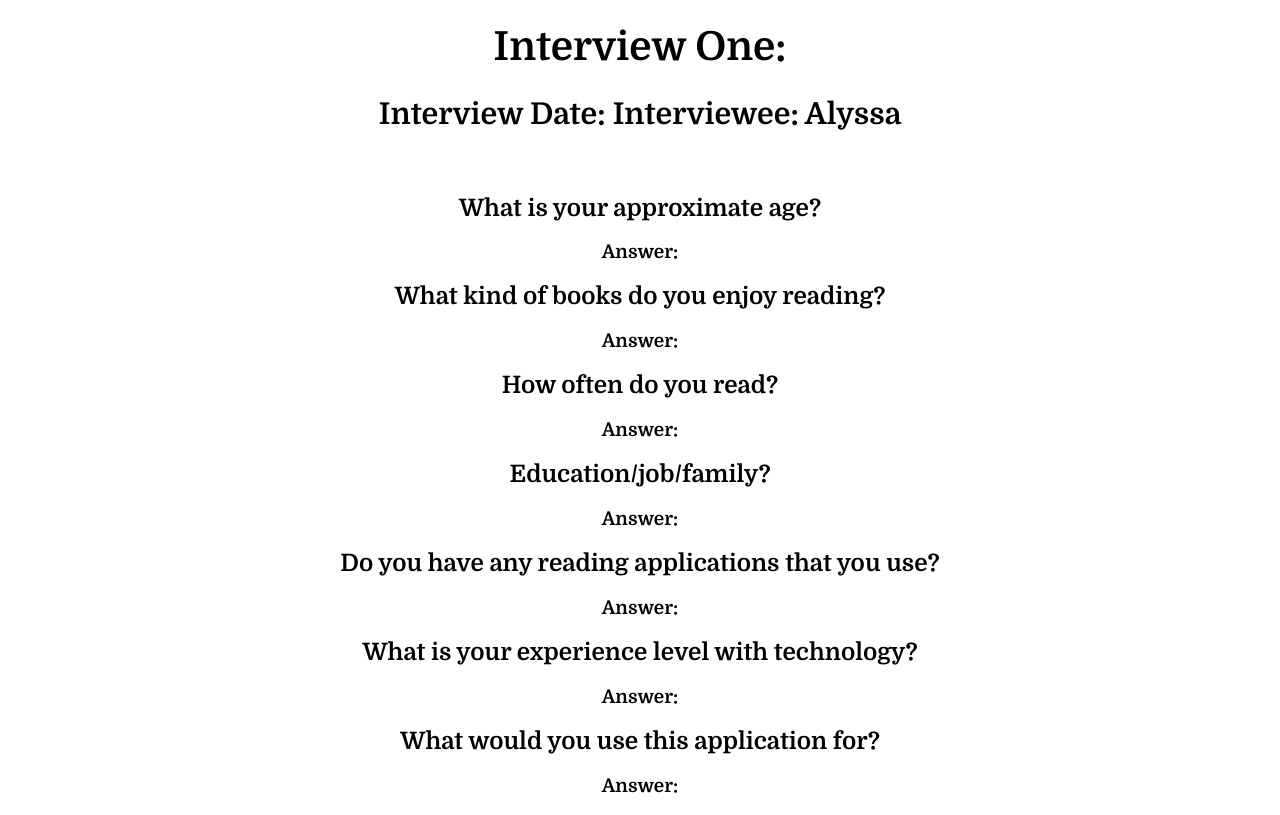
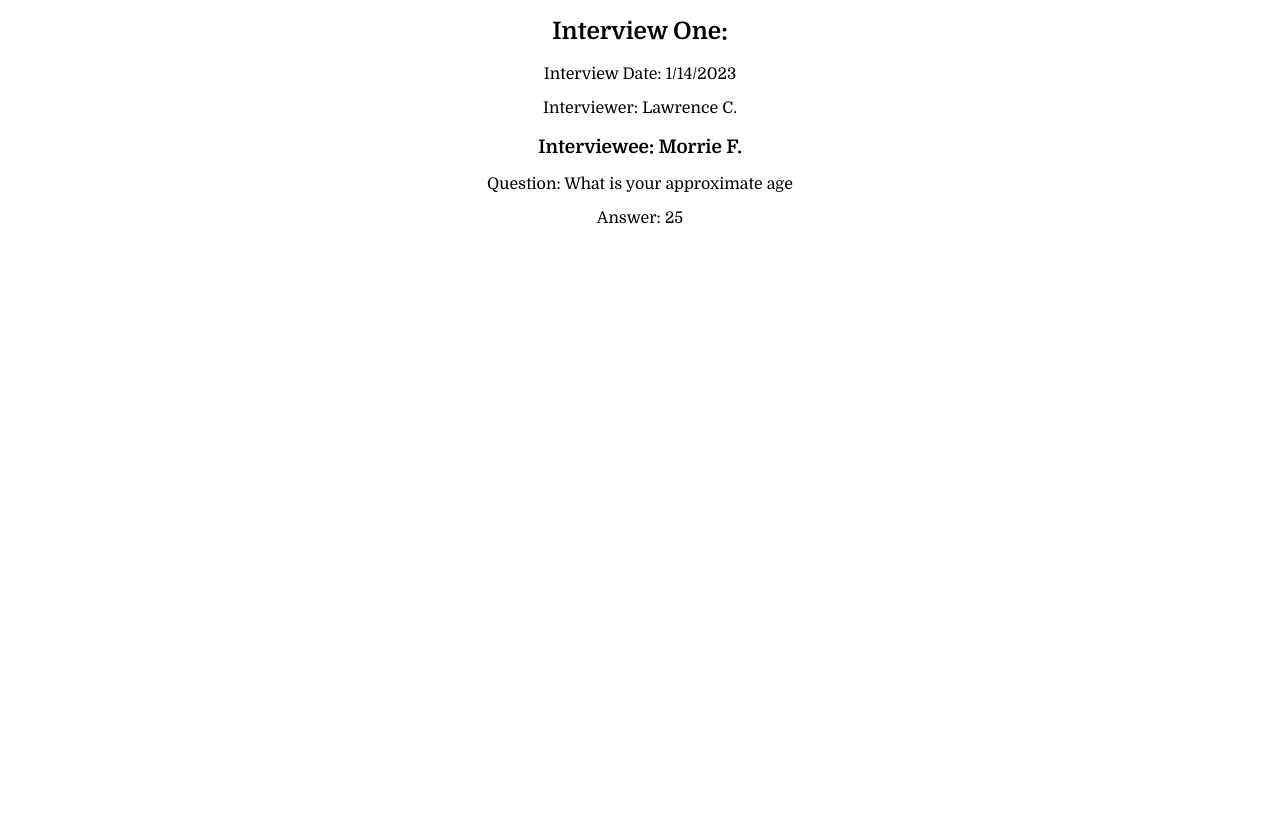
Before and after one commit to ltc870/GarlicKnightsproject, a plain HTML site: page interviews/morrie_interview.html in a window 1280 px wide. Shown: the part 590-1405 px from the top of the page. After the commit the page ends 833 px from the top, so only its background shows below. Drawn offline with Linux system fonts and the light colour scheme.

Commit message:
fixed indention

```diff
--- a/interviews/morrie_interview.html
+++ b/interviews/morrie_interview.html
@@ -18,56 +18,27 @@
       <h1 class="header-title">Overbook</h1>
     </header>
 
-   <main class ="main">
-    <a href="design_artifacts.html">BACK</a>
-    <div class="main-section-one-text">
-        <h1>Interview One:</h1>
-        <h2>Interview Date:  Interviewee: Alyssa</h2>
-    </div>
-    <br>
-    <h2>What is your approximate age?</h2>
+    <main class="main">
+      <a href="design_artifacts.html">BACK</a>
 
-    <div class="main-section-one-paragraph">
-        <h3>Answer:</h3>
-    </div>
-<p class="main-section-one-text">
-    <h2>What kind of books do you enjoy reading?</h2>
-</p>
-    <p class="main-section-one-paragraph">
-    <h3>Answer:</h3>
-</p>
-<p class="main-section-one-text">
-    <h2>How often do you read?</h2>
-</p>
-    <p class="main-section-one-paragraph">
-    <h3>Answer:</h3>
-</p>
-<p class="main-section-one-text">
-    <h2>Education/job/family?</h2>
-</p>
-    <p class="main-section-one-paragraph">
-    <h3>Answer:</h3>
-</p>
-<p class="main-section-one-text">
-    <h2>Do you have any reading applications that you use?</h2>
-</p>
-    <p class="main-section-one-paragraph">
-    <h3>Answer:</h3>
-    </p>
-    <p class="main-section-one-text">
-    <h2>What is your experience level with technology?</h2>
-</p>
-    <p class="main-section-one-paragraph">
-    <h3>Answer:</h3>
-</p>
-<p class="main-section-one-text">
-    <h2>What would you use this application for?</h2>
-</p>
-    <p class="main-section-one-paragraph">
-    <h3>Answer:</h3>
-</p>
+      <section class="interview-section">
+        <div class="interview-header-container">
+          <h2 class="interview-title">Interview One:</h2>
 
+          <div class="interview-info">
+            <p class="interview-date">Interview Date: 1/14/2023</p>
+            <p class="interview-interviewer">Interviewer: Lawrence C.</p>
+          </div>
 
-   </main>
+          <div class="interview-questions">
+            <h3>Interviewee: Morrie F.</h3>
+            <div>
+              <p>Question: What is your approximate age</p>
+              <p>Answer: 25</p>
+            </div>
+          </div>
+        </div>
+      </section>
+    </main>
   </body>
 </html>
```
